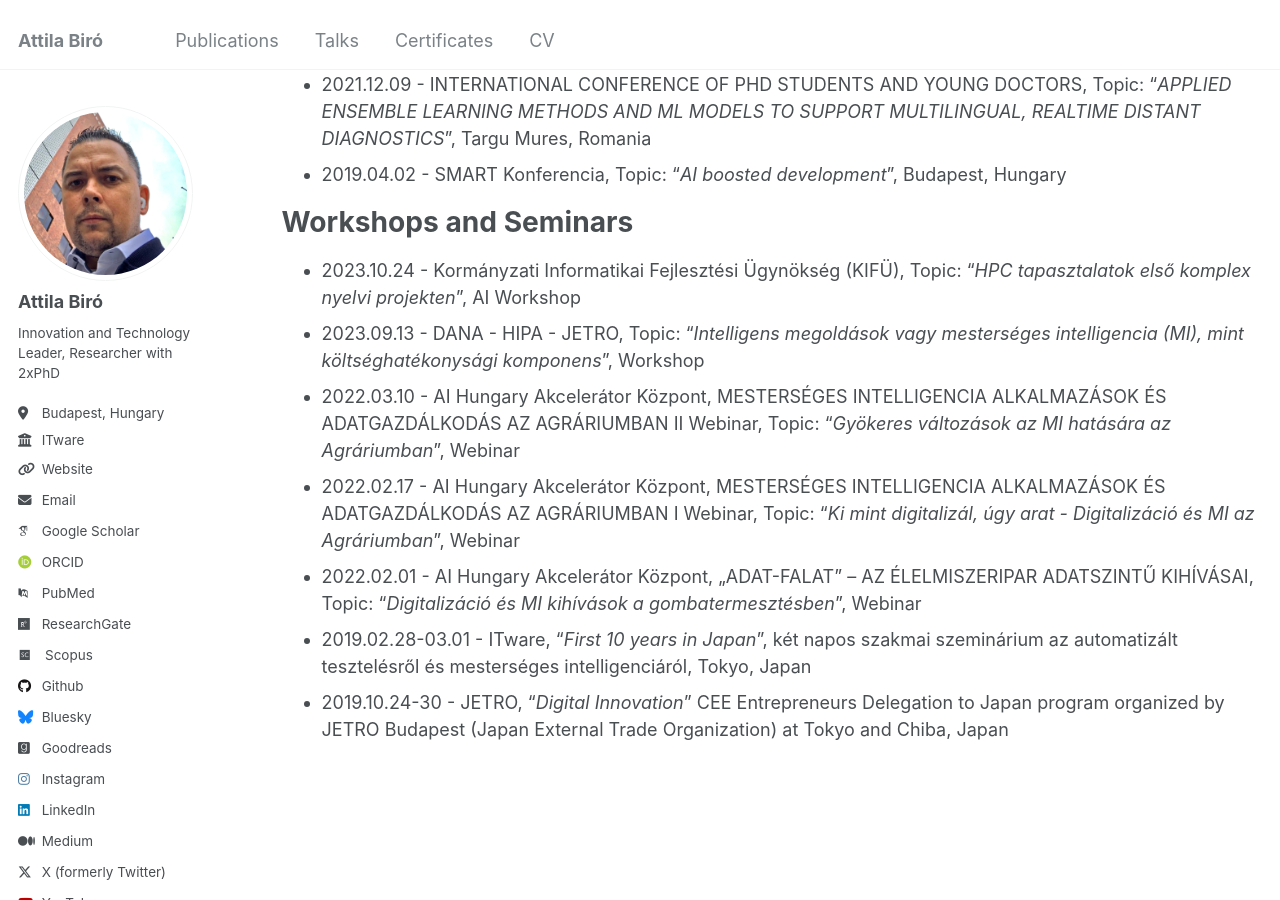
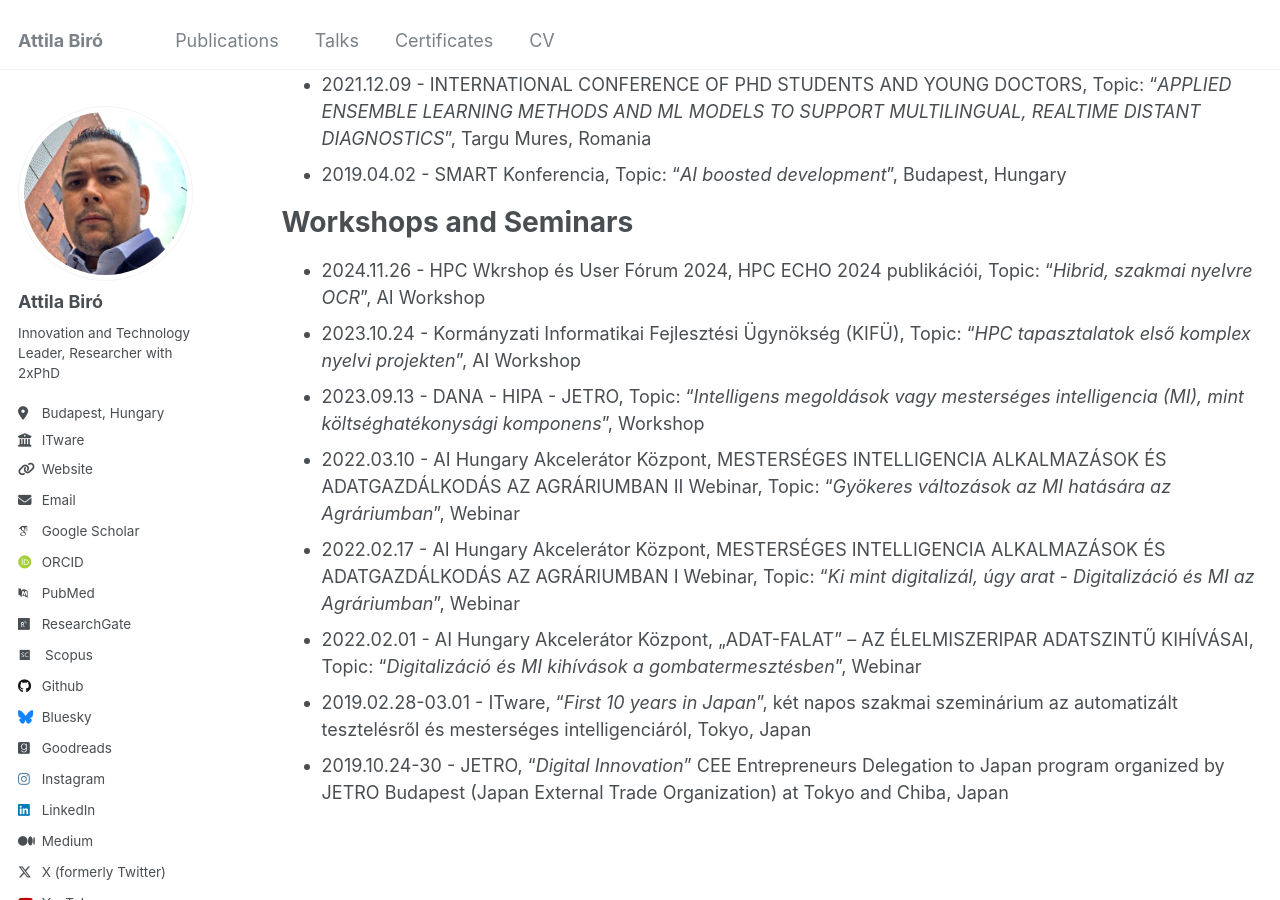
Before and after one commit to biroka/biroka.github.io, a Jekyll site: the page built from _pages/talks.md, in a window 1280 px wide and 900 px high, scrolled down 1584 px. Built offline with Jekyll 4.4.1, drawn with Linux system fonts in a browser that asks for light colours; some web fonts are replaced.

Commit message:
Update talks.md

```diff
--- a/_pages/talks.md
+++ b/_pages/talks.md
@@ -32,6 +32,7 @@ Conferences
 
 Workshops and Seminars
 ======
+* 2024.11.26 - HPC Wkrshop és User Fórum 2024, HPC ECHO 2024 publikációi, Topic: "_Hibrid, szakmai nyelvre OCR_", AI Workshop
 * 2023.10.24 - Kormányzati Informatikai Fejlesztési Ügynökség (KIFÜ), Topic: "_HPC tapasztalatok első komplex nyelvi projekten_", AI Workshop
 * 2023.09.13 - DANA - HIPA - JETRO, Topic: "_Intelligens megoldások vagy mesterséges intelligencia (MI), mint költséghatékonysági komponens_", Workshop
 * 2022.03.10 - AI Hungary Akcelerátor Központ, MESTERSÉGES INTELLIGENCIA ALKALMAZÁSOK ÉS ADATGAZDÁLKODÁS AZ AGRÁRIUMBAN II Webinar, Topic: "_Gyökeres változások az MI hatására az Agráriumban_", Webinar
```
